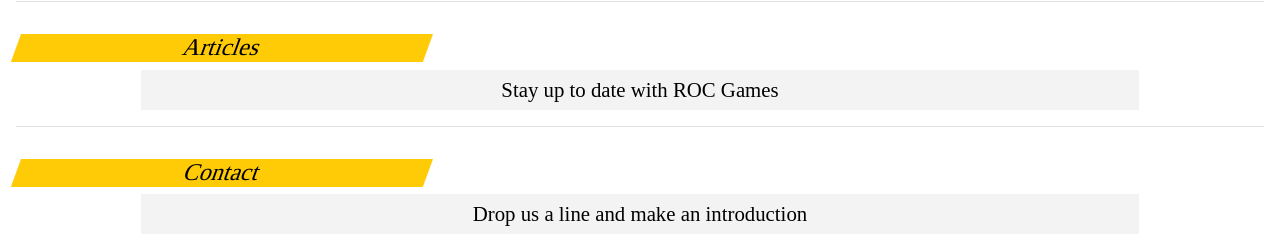
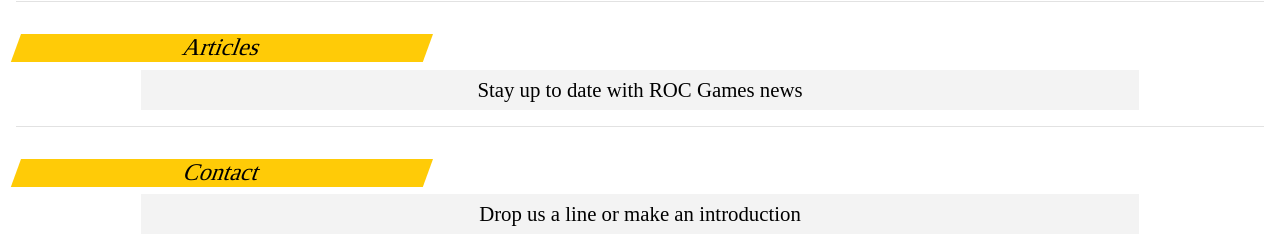
Before and after one commit to JacquesBegin/rocGames, an Angular app in the folder roc-games/: page / in a window 1280 px wide. Shown: the part 711-952 px from the top of the page. Built offline with nearby package versions, Linux system fonts and the light colour scheme.

Commit message:
Updates link block content.

```diff
--- a/roc-games/src/app/components/site-intro/site-intro.component.html
+++ b/roc-games/src/app/components/site-intro/site-intro.component.html
@@ -9,9 +9,9 @@
     <div class="siteIntroContentBlocksItemHeader">The Team</div><div class="siteIntroContentBlocksItemBody">Meet the ROC Games team members</div>
   </div>
   <div class="siteIntroContentBlocksItem">
-    <div class="siteIntroContentBlocksItemHeader">Articles</div><div class="siteIntroContentBlocksItemBody">Stay up to date with ROC Games</div>
+    <div class="siteIntroContentBlocksItemHeader">Articles</div><div class="siteIntroContentBlocksItemBody">Stay up to date with ROC Games news</div>
   </div>
   <div class="siteIntroContentBlocksItem">
-    <div class="siteIntroContentBlocksItemHeader">Contact</div><div class="siteIntroContentBlocksItemBody">Drop us a line and make an introduction</div>
+    <div class="siteIntroContentBlocksItemHeader">Contact</div><div class="siteIntroContentBlocksItemBody">Drop us a line or make an introduction</div>
   </div>
 </div>
```
